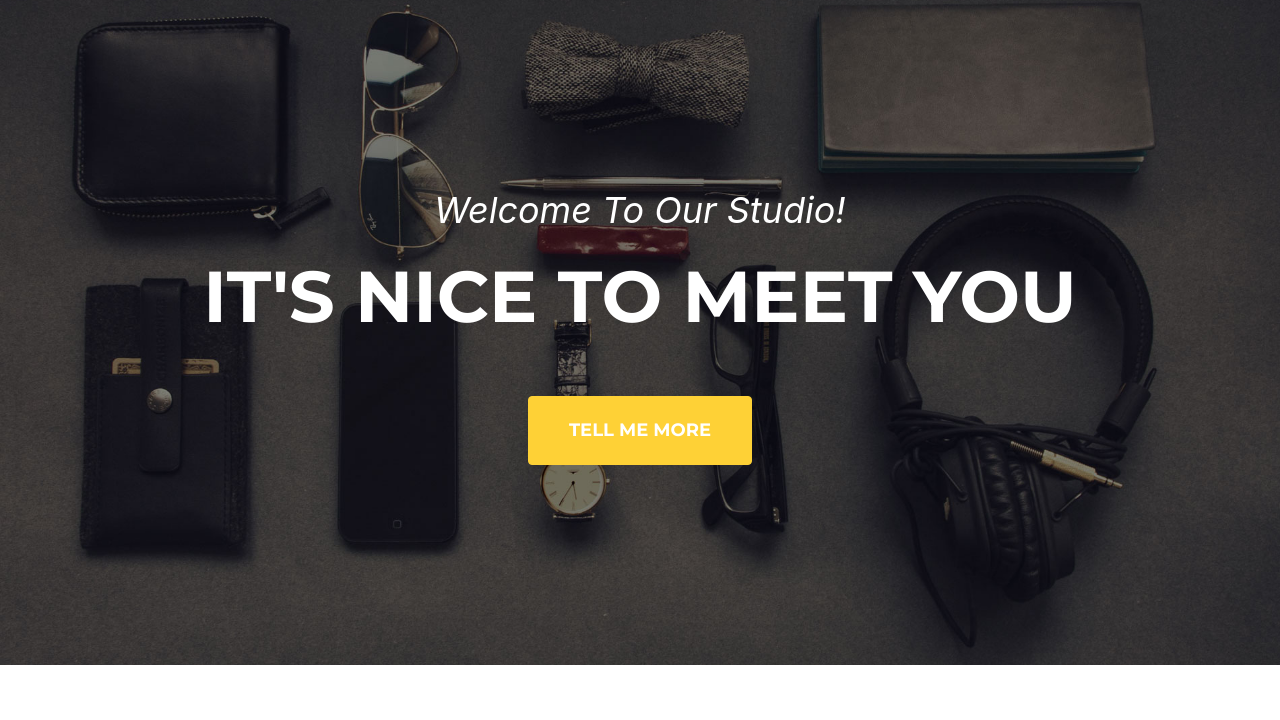
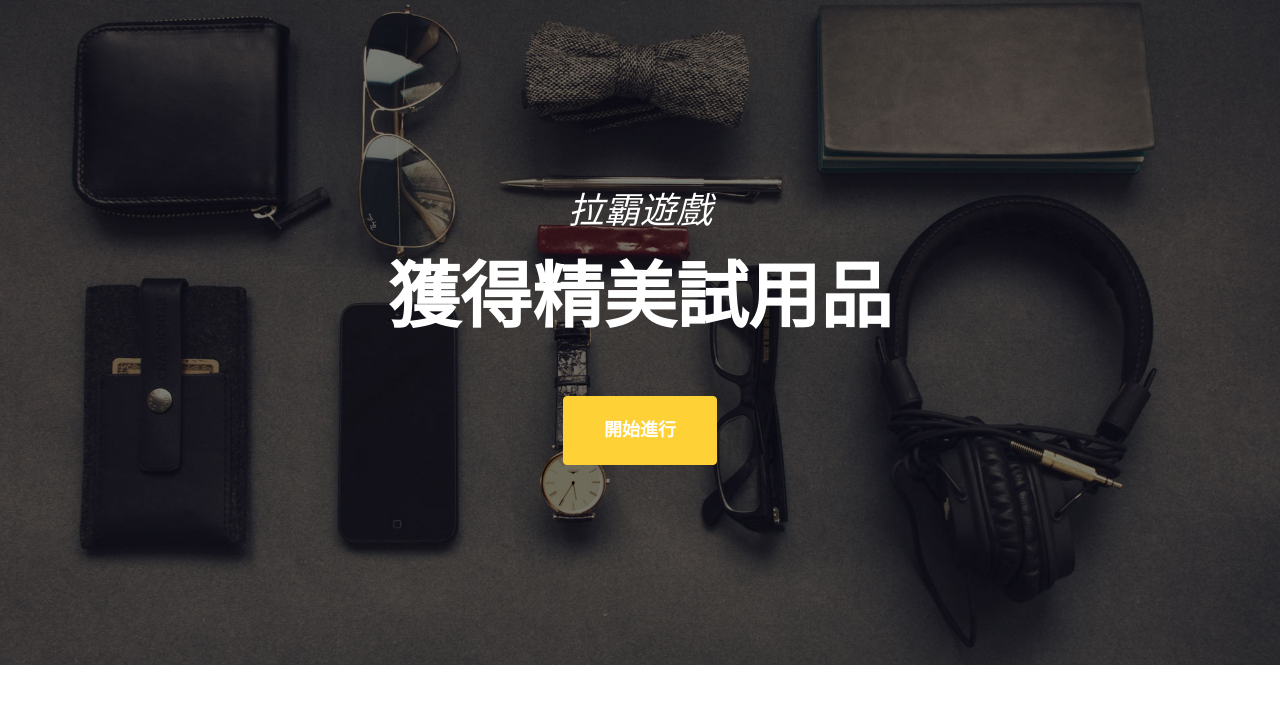
Before and after one commit to kaogifts/kaogifts.github.io, a plain HTML site: page index.html in a window 1280 px wide. Shown: the part 80-800 px from the top of the page. Drawn offline with nearby package versions, Linux system fonts and the light colour scheme; a web font is replaced by a local one.

Commit message:
chinese test

```diff
--- a/index.html
+++ b/index.html
@@ -5,7 +5,7 @@
         <meta name="viewport" content="width=device-width, initial-scale=1, shrink-to-fit=no" />
         <meta name="description" content="" />
         <meta name="author" content="" />
-        <title>Agency - Start Bootstrap Theme</title>
+        <title>高雄好物</title>
         <link rel="icon" type="image/x-icon" href="assets/img/favicon.ico" />
         <!-- Font Awesome icons (free version)-->
         <script src="https://use.fontawesome.com/releases/v5.12.1/js/all.js" crossorigin="anonymous"></script>
@@ -35,9 +35,9 @@
         <!-- Masthead-->
         <header class="masthead">
             <div class="container">
-                <div class="masthead-subheading">Welcome To Our Studio!</div>
-                <div class="masthead-heading text-uppercase">It's Nice To Meet You</div>
-                <a class="btn btn-primary btn-xl text-uppercase js-scroll-trigger" href="#services">Tell Me More</a>
+                <div class="masthead-subheading">拉霸遊戲</div>
+                <div class="masthead-heading text-uppercase">獲得精美試用品</div>
+                <a class="btn btn-primary btn-xl text-uppercase js-scroll-trigger" href="#services">開始進行</a>
             </div>
         </header>
         <!-- Services-->
```
